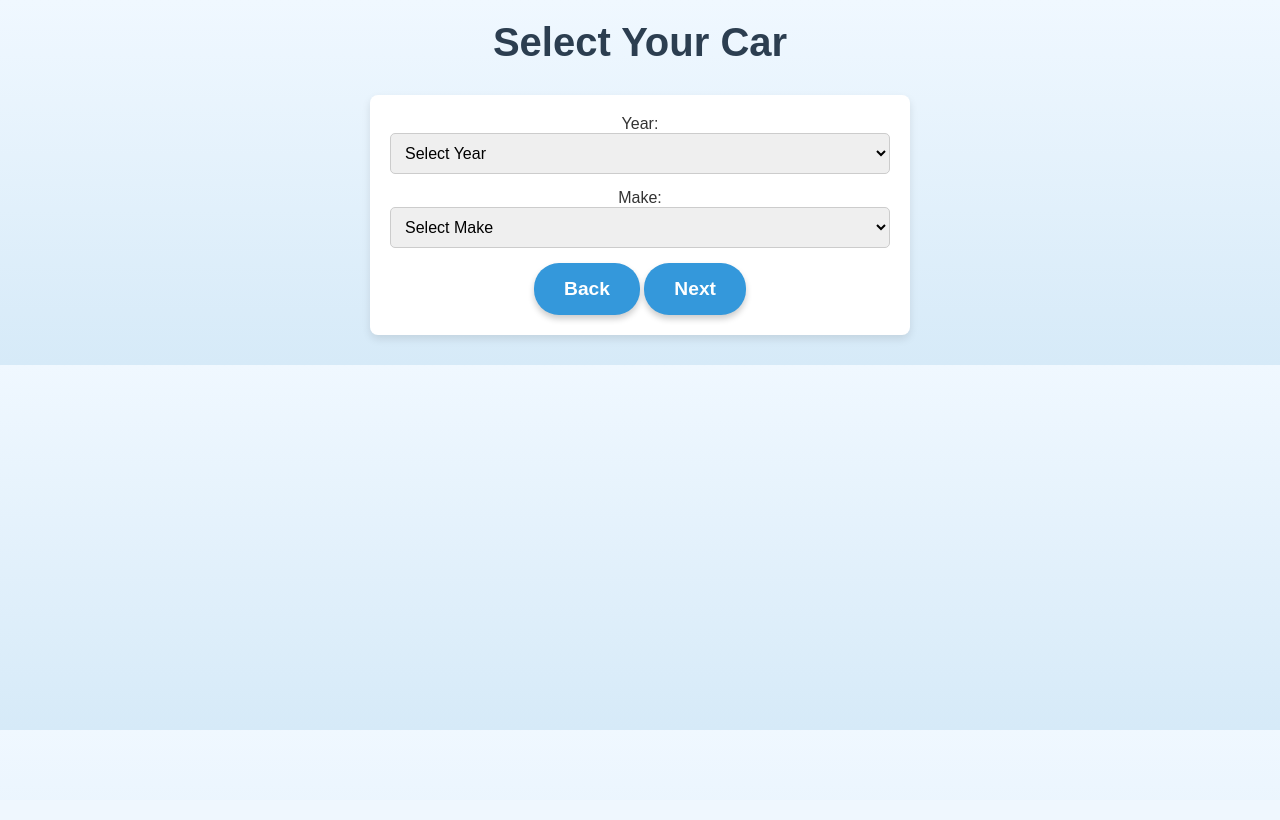
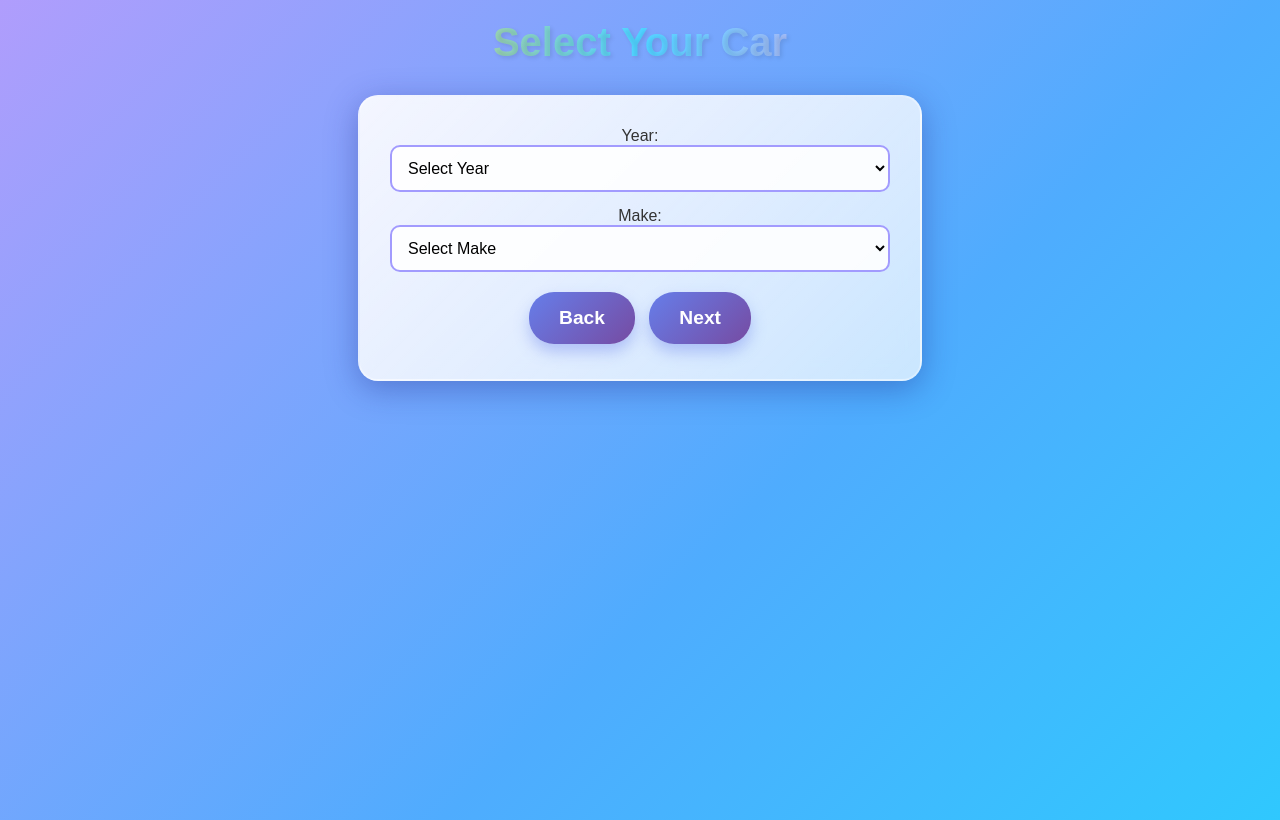
Before and after one commit to DaveE30/Carpool-Project, a Flask app: page /car-choice in a window 1280 px wide. Before the commit the page ends 730 px from the top, so only its background shows below. Run offline with Flask 3, Linux system fonts and the light colour scheme; data that the repository does not hold is empty.

Commit message:
More visually appealing webpage

```diff
--- a/static/styles/styles.css
+++ b/static/styles/styles.css
@@ -1,18 +1,26 @@
 body {
     text-align: center;
     font-family: Arial, sans-serif;
-    background: linear-gradient(to bottom, #f0f8ff, #d6eaf8); /* Light blue gradient */
+    background: linear-gradient(135deg, #667eea 0%, #764ba2 25%, #f093fb 50%, #4facfe 75%, #00f2fe 100%);
+    background-size: 400% 400%;
+    animation: gradientShift 15s ease infinite;
     color: #333;
     margin: 0;
     padding: 0;
+    min-height: 100vh;
 }
 
 h1 {
     text-align: center;
-    color: #2c3e50; /* Dark blue */
+    background: linear-gradient(90deg, #ff6b6b, #feca57, #48dbfb, #ff9ff3, #54a0ff);
+    -webkit-background-clip: text;
+    -webkit-text-fill-color: transparent;
+    background-clip: text;
     margin-top: 20px;
     font-size: 2.5em;
-    animation: fadeIn 2s ease-in-out;
+    animation: fadeIn 2s ease-in-out, colorShift 3s ease-in-out infinite;
+    text-shadow: 2px 2px 4px rgba(0,0,0,0.1);
+    font-weight: bold;
 }
 
 p {
@@ -20,55 +28,66 @@ p {
     font-size: 1.2em;
     margin: 20px auto;
     max-width: 600px;
-    color: #555; /* Medium gray */
-    font-weight: bold; /* Make the paragraph text bold */
+    color: #ffffff;
+    font-weight: bold;
+    text-shadow: 2px 2px 4px rgba(0,0,0,0.3);
+    background: rgba(255, 255, 255, 0.1);
+    padding: 15px;
+    border-radius: 10px;
+    backdrop-filter: blur(10px);
 }
 
 form {
     max-width: 500px;
     margin: 30px auto;
-    padding: 20px;
-    background-color: #ffffff; /* White background for form */
-    border-radius: 8px;
-    box-shadow: 0 4px 8px rgba(0, 0, 0, 0.1);
+    padding: 30px;
+    background: linear-gradient(135deg, rgba(255,255,255,0.9), rgba(255,255,255,0.7));
+    border-radius: 20px;
+    box-shadow: 0 8px 32px rgba(31, 38, 135, 0.37);
+    backdrop-filter: blur(10px);
+    border: 2px solid rgba(255, 255, 255, 0.3);
 }
 
 input[type="text"],
 input[type="number"],
 select {
     width: 100%;
-    padding: 10px;
+    padding: 12px;
     margin-bottom: 15px;
-    border: 1px solid #ccc;
-    border-radius: 5px;
+    border: 2px solid #a29bfe;
+    border-radius: 10px;
     font-size: 1em;
-    transition: border-color 0.3s ease, box-shadow 0.3s ease;
+    transition: all 0.3s ease;
+    background: rgba(255, 255, 255, 0.9);
 }
 
 input[type="text"]:focus,
 input[type="number"]:focus,
 select:focus {
-    border-color: #3498db;
-    box-shadow: 0 0 5px rgba(52, 152, 219, 0.5);
+    border-color: #ff6b6b;
+    box-shadow: 0 0 15px rgba(255, 107, 107, 0.5), 0 0 30px rgba(72, 219, 251, 0.3);
     outline: none;
+    transform: scale(1.02);
 }
 
 button {
     padding: 15px 30px;
-    background-color: #3498db; /* Blue */
+    background: linear-gradient(135deg, #667eea 0%, #764ba2 100%);
     color: white;
     font-size: 1.2em;
     font-weight: bold;
     border: none;
-    border-radius: 25px; /* Rounded button */
+    border-radius: 25px;
     cursor: pointer;
-    transition: background-color 0.3s ease, transform 0.2s ease;
-    box-shadow: 0 4px 6px rgba(0, 0, 0, 0.2);
+    transition: all 0.3s ease;
+    box-shadow: 0 8px 15px rgba(102, 126, 234, 0.4);
+    margin: 5px;
 }
 
 button:hover {
-    background-color: #2980b9; /* Darker blue on hover */
-    transform: scale(1.05); /* Slightly enlarge on hover */
+    background: linear-gradient(135deg, #764ba2 0%, #f093fb 100%);
+    transform: scale(1.08) translateY(-2px);
+    box-shadow: 0 12px 20px rgba(240, 147, 251, 0.5);
 }
 
 footer {
@@ -89,3 +108,24 @@ footer {
         opacity: 1;
     }
 }
+
+@keyframes gradientShift {
+    0% {
+        background-position: 0% 50%;
+    }
+    50% {
+        background-position: 100% 50%;
+    }
+    100% {
+        background-position: 0% 50%;
+    }
+}
+
+@keyframes colorShift {
+    0%, 100% {
+        filter: hue-rotate(0deg);
+    }
+    50% {
+        filter: hue-rotate(20deg);
+    }
+}
--- a/templates/passengers.html
+++ b/templates/passengers.html
@@ -17,7 +17,7 @@
     </p>
 
     <form action="/passengers" method="POST">
-        <label for="passengers">Number of Passengers:</label>
+        <label for="passengers" style="color: #667eea; font-weight: bold; font-size: 1.1em; display: block; margin-bottom: 10px;">🚗 Number of Passengers:</label>
         <input
             type="number"
             id="passengers"
@@ -28,7 +28,7 @@
             placeholder="Enter number of passengers (1-6)"
         >
 
-        <button type="submit">Continue</button>
+        <button type="submit">✨ Continue ✨</button>
     </form>
 </body>
 </html>
```
